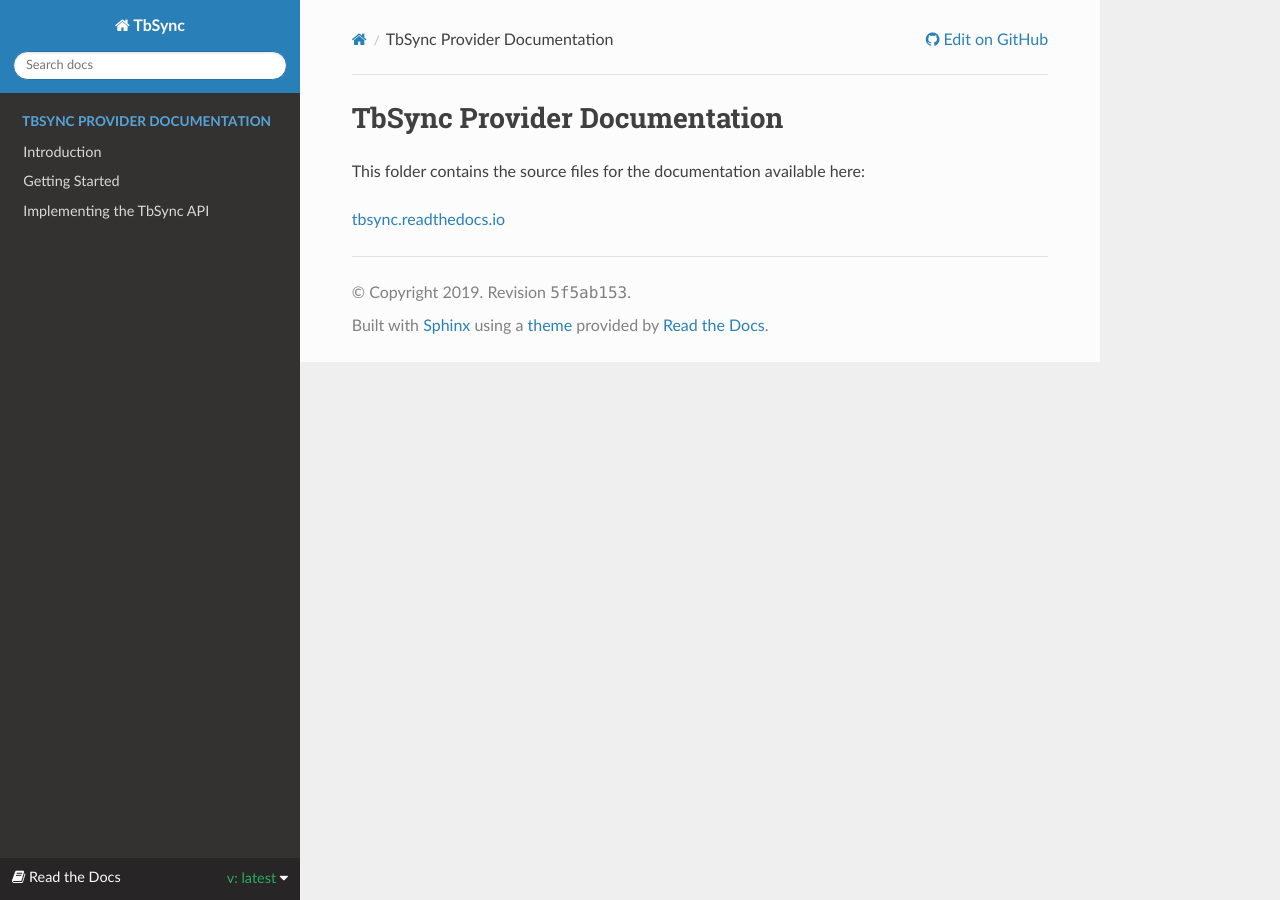
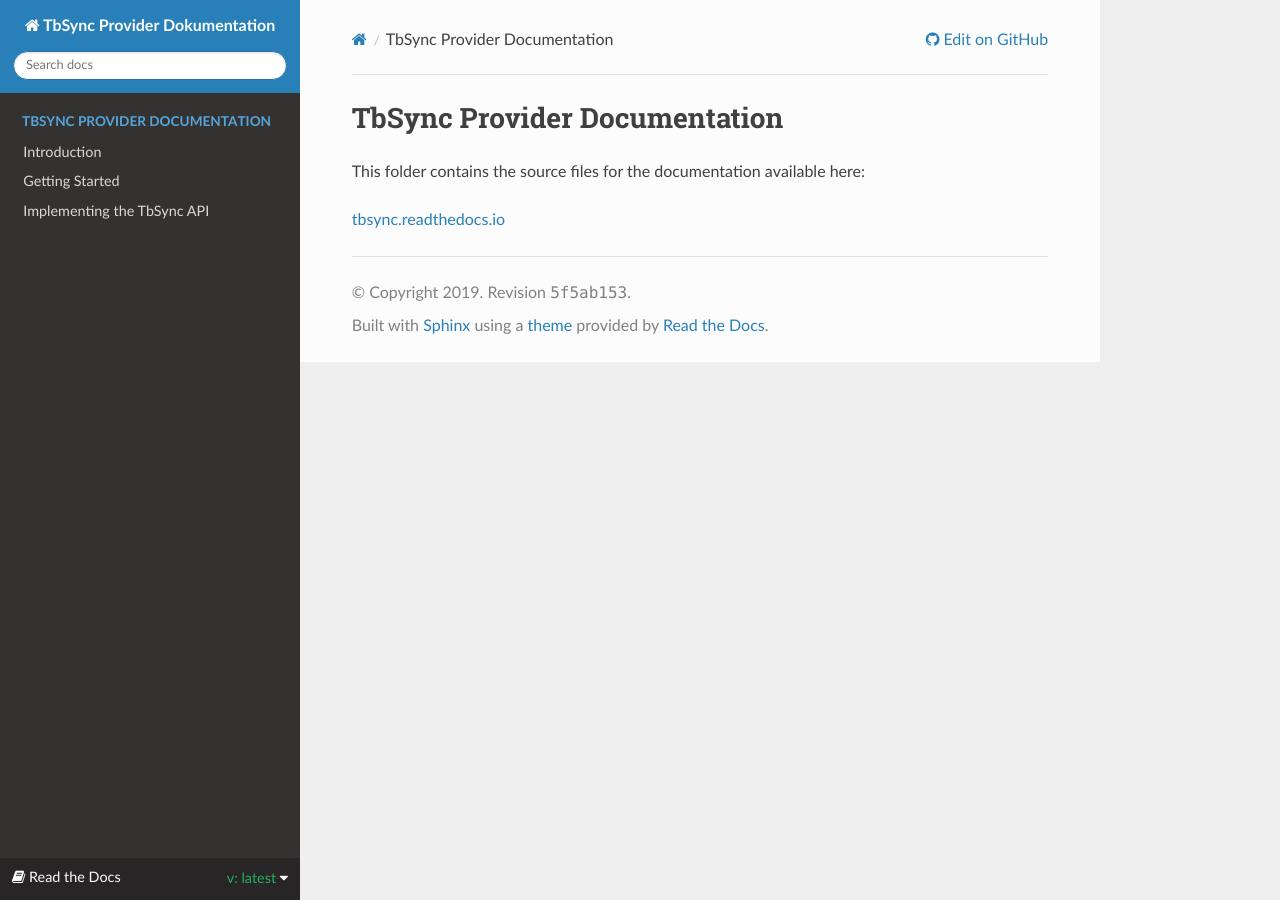
Before and after one commit to jobisoft/Provider-4-TbSync, a Sphinx documentation site: the page built from docs/README.md, in a window 1280 px wide. Built offline with Sphinx 7.4.7 and the Read the Docs theme 2.0.0, drawn with Linux system fonts in a browser that asks for light colours; pages that are not in the unit, such as notebooks, are missing from menus.

```diff
--- a/docs/conf.py
+++ b/docs/conf.py
@@ -15,7 +15,7 @@
             '.md': CommonMarkParser,
         }
 master_doc = 'index'
-project = u'TbSync'
+project = u'TbSync Provider Dokumentation'
 copyright = str(datetime.now().year)
 version = 'latest'
 release = 'latest'
@@ -25,7 +25,7 @@
 html_theme = 'sphinx_rtd_theme'
 file_insertion_enabled = False
 latex_documents = [
-  ('index', 'tbsync.tex', u'TbSync Documentation',
+  ('index', 'tbsync.tex', u'TbSync Provider Documentation',
    u'', 'manual'),
 ]
 
```
Also changed, not shown: 1 other file.
